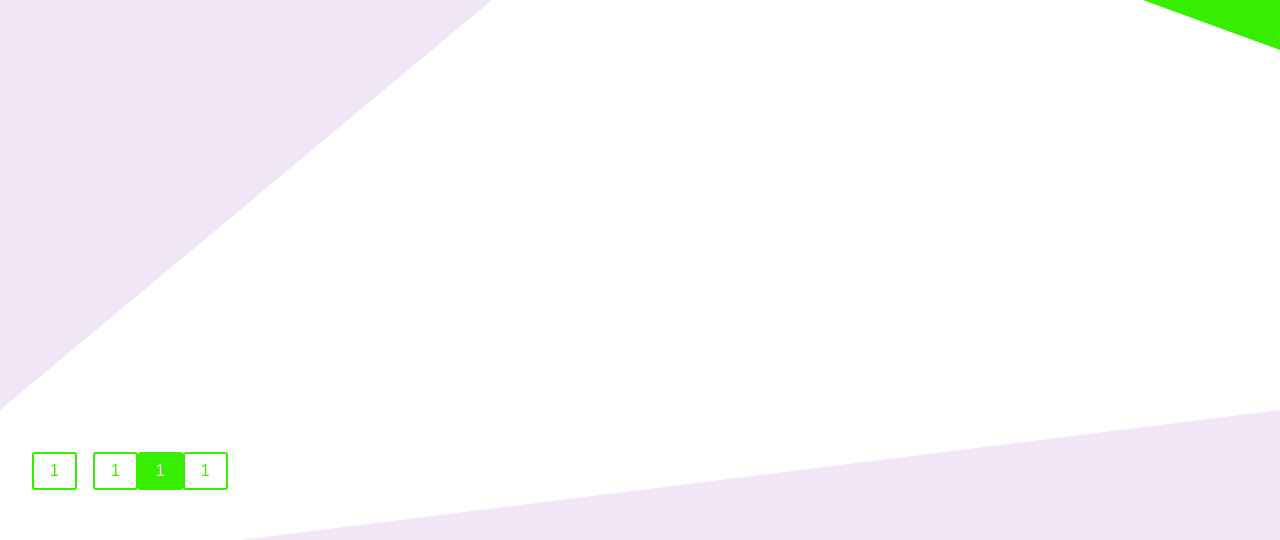
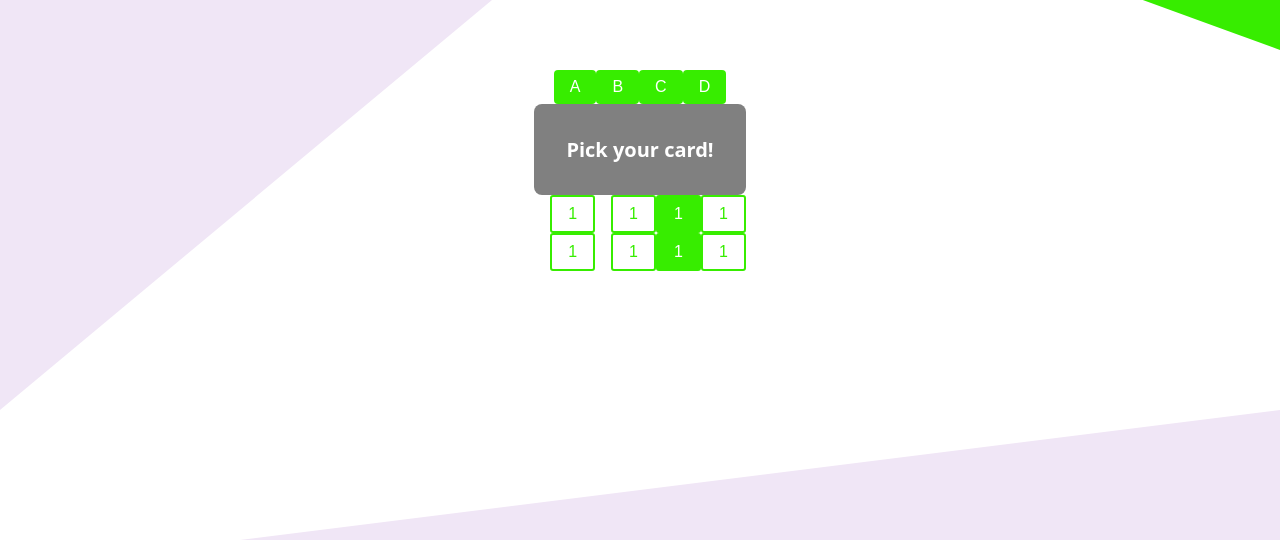
Before and after one commit to tktcorporation/planning-poker, a Next.js app: page /poker in a window 1280 px wide. Shown: the part 230-770 px from the top of the page. Built offline with nearby package versions, Linux system fonts and the light colour scheme; a web font is replaced by a local one.

Commit message:
:sparkles: update poker table

```diff
--- a/src/components/poker/Poker.tsx
+++ b/src/components/poker/Poker.tsx
@@ -8,10 +8,15 @@ import { Cards } from "./Cards";
 export const Poker = (): JSX.Element => {
   return (
     <Section.Container Background={Background}>
-      <PokerTable></PokerTable>
-      <Flex marginTop="auto">
-        <Cards></Cards>
+      <Flex
+        justifyContent="center"
+        alignItems="center"
+        flexWrap="nowrap"
+        height="100%" // 効かない
+      >
+        <PokerTable></PokerTable>
       </Flex>
+      <Cards></Cards>
     </Section.Container>
   );
 };
--- a/src/components/poker/PokerTable.tsx
+++ b/src/components/poker/PokerTable.tsx
@@ -1,5 +1,6 @@
 import React from "react";
 import { Box, Button, Flex, Heading } from "rebass/styled-components";
+import { Cards } from "./Cards";
 
 export const PokerTable = (): JSX.Element => {
   return (
@@ -25,6 +26,7 @@ export const PokerTable = (): JSX.Element => {
           </Heading>
         </Box>
       </Flex>
+      <Cards></Cards>
     </Box>
   );
 };
```
